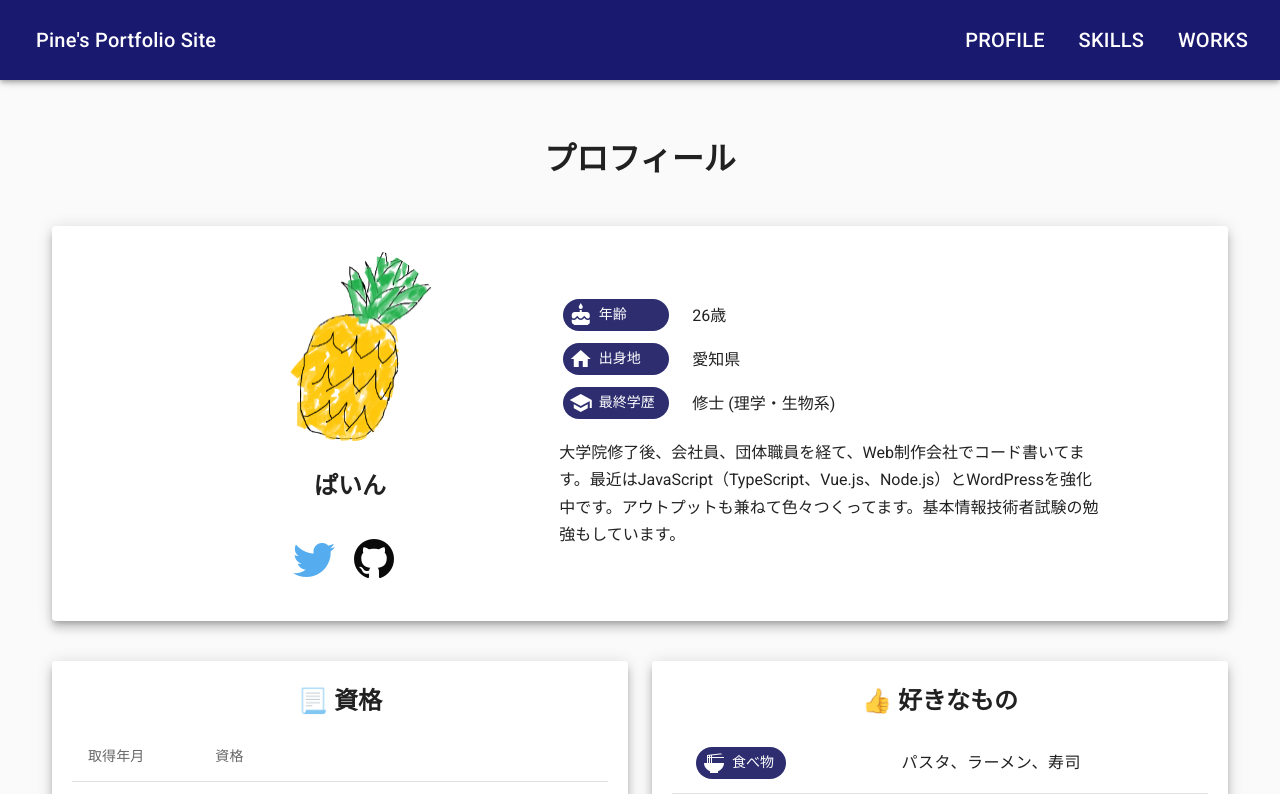
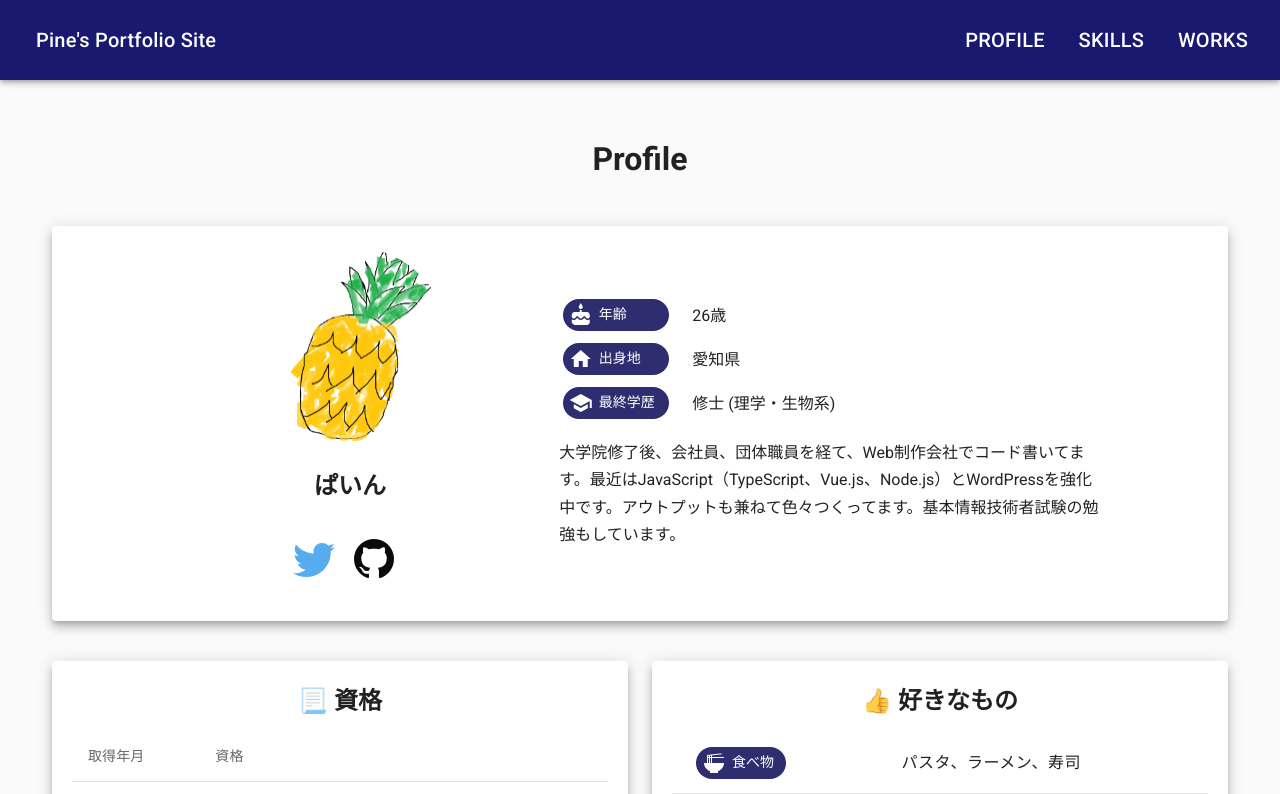
Before and after one commit to foolish-pine/portfolio_public, a Vue app: page / in a window 1280 px wide. Shown: the top 794 px of the page. Built offline with nearby package versions, Linux system fonts and the light colour scheme.

Commit message:
[fix] profileページ/タイトル修正

```diff
--- a/src/views/Profile.vue
+++ b/src/views/Profile.vue
@@ -3,7 +3,7 @@
     <v-container>
       <v-row>
         <v-col cols="12" xs="12">
-          <h1 class="my-10 text-center page-title">プロフィール</h1>
+          <h1 class="my-10 text-center page-title">Profile</h1>
         </v-col>
       </v-row>
       <v-card class="mx-auto pa-5" elevation="7">
```
Also changed, not shown: public/img/svg/wordpress.svg (deleted), 27 other files (tests, documents, lock files or other folders).
